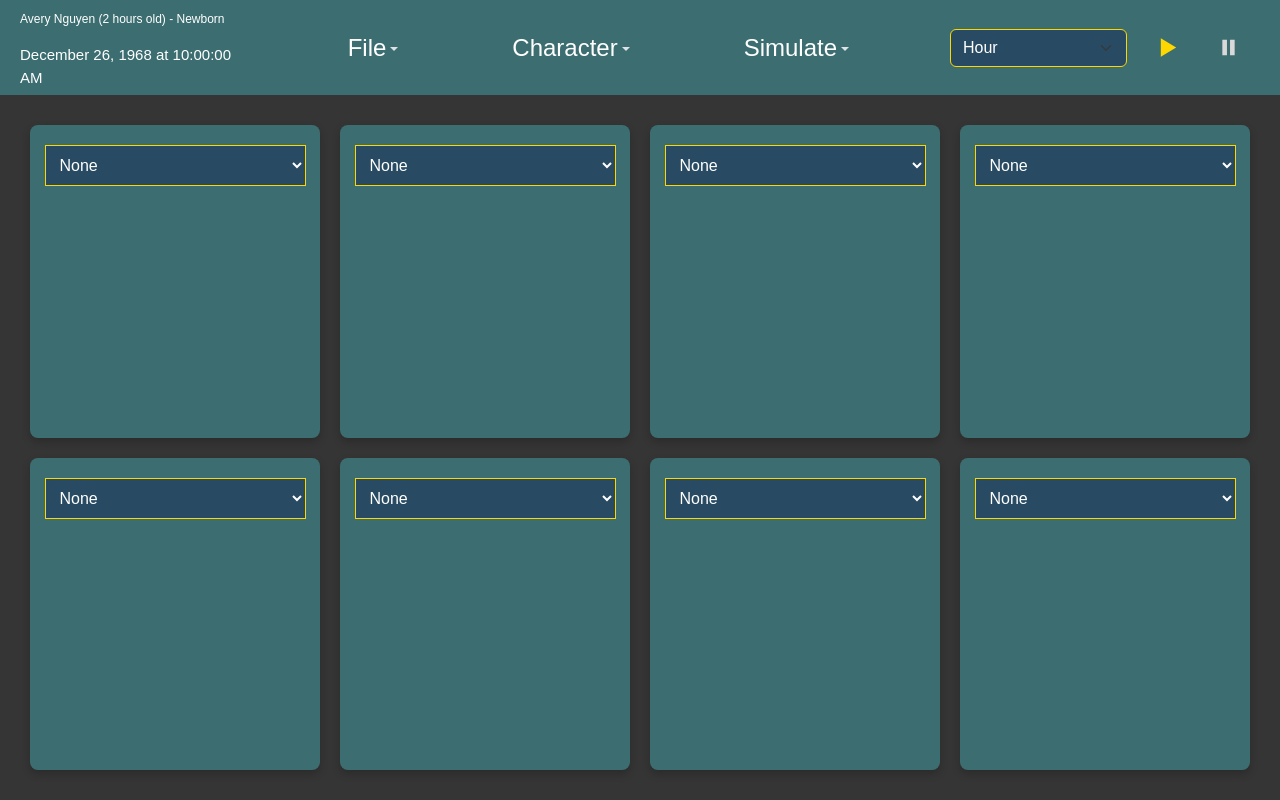
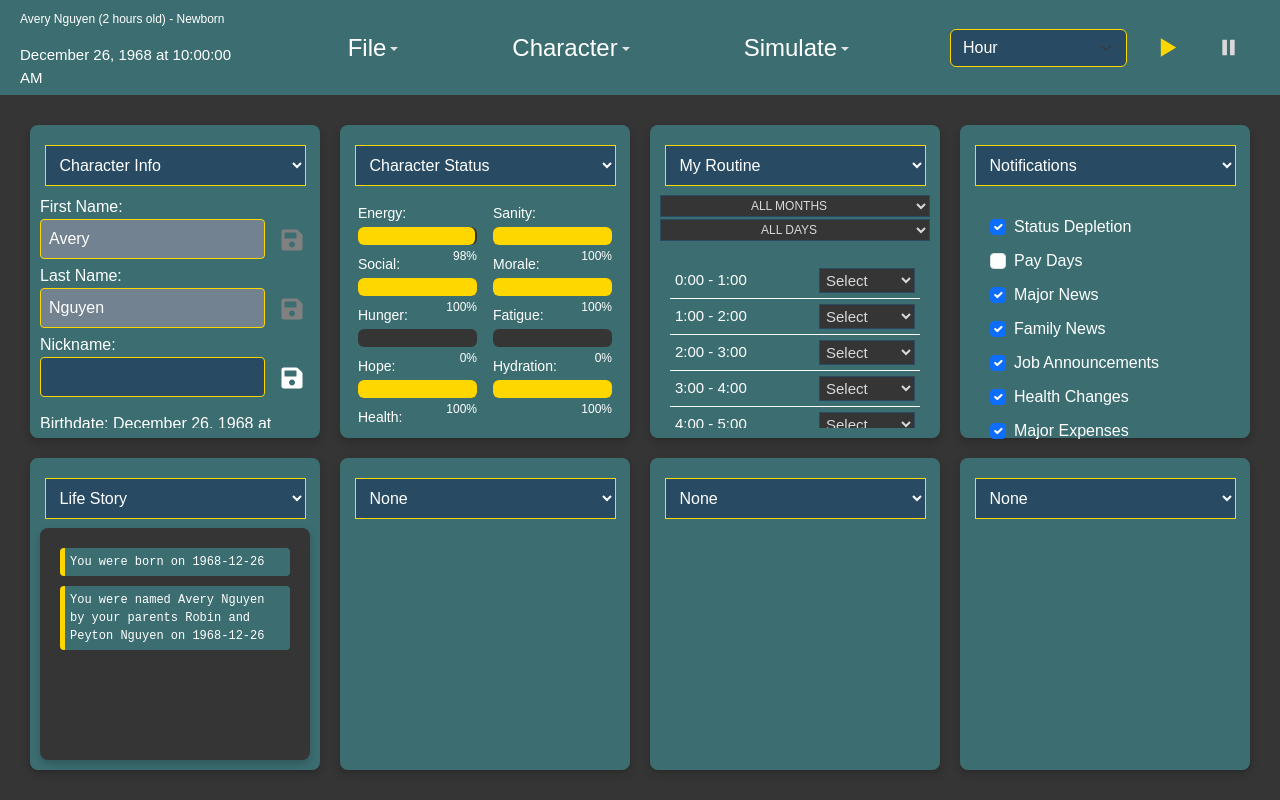
Before and after one commit to Blake14/LifeUnfolds, a React (Create React App) app in the folder client/: page / in a window 1280 px wide. Both pictures are taken after a click on the button "Be Born". Built offline with nearby package versions, Linux system fonts and the light colour scheme.

Commit message:
bug: default modules

```diff
--- a/client/src/App.js
+++ b/client/src/App.js
@@ -19,9 +19,9 @@ const App = () => {
 		activeIcon: '#FFD700', // Active icon color
 		inactiveIcon: '#B1B1B1', // Inactive icon color
 	};
-	const [selectedIndices, setSelectedIndices] = useState(
-		Array.from({ length: 8 }, () => 0)
-	);
+	const [selectedIndices, setSelectedIndices] = useState([
+		1, 2, 3, 4, 5, 0, 0, 0,
+	]);
 	const [messages, setMessages] = useState([]);
 	const [gameTime, setGameTime] = useState(new Date(2024, 0, 1));
 	const [age, setAge] = useState('');
--- a/client/src/components/modules/ModuleContainer.js
+++ b/client/src/components/modules/ModuleContainer.js
@@ -93,7 +93,7 @@ const ModuleContainer = ({
 							{ModuleArray.map((module, idx) => (
 								<option
 									key={module.id}
-									value={idx}
+									value={idx} // This should be the index in ModuleArray
 									style={{
 										backgroundColor: colors.background,
 										color: colors.text,
```
